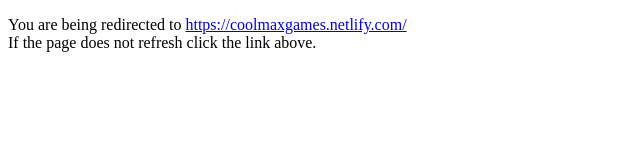
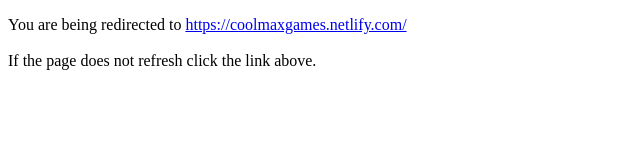
Before and after one commit to madmax1340/cmg, a plain HTML site: page index.html in a window 1280 px wide. Shown: the whole page, without its empty margins (0-640 px from the left). Drawn offline with Linux system fonts and the light colour scheme.

Commit message:
Update index.html

```diff
--- a/index.html
+++ b/index.html
@@ -4,6 +4,6 @@
     <meta http-equiv="Refresh" content="7; url=//coolmaxgames.netlify.com/" />
   </head>
   <body>
-    <p>You are being redirected to <a href="https://coolmaxgames.netlify.com/">https://coolmaxgames.netlify.com/</a><br>If the page does not refresh click the link above.</p>
+    <p>You are being redirected to <a href="https://coolmaxgames.netlify.com/">https://coolmaxgames.netlify.com/</a><br><br>If the page does not refresh click the link above.</p>
   </body>
 </html>
```
